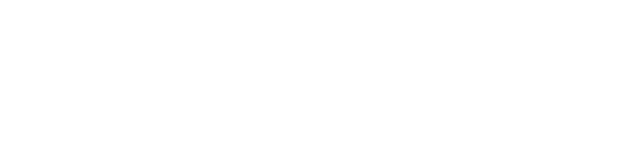
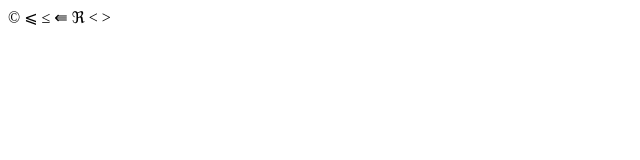
Before and after one commit to Aldoihm/html, a plain HTML site: page clase2/index.html in a window 1280 px wide. Shown: the full height of the page, 0-640 px from the left. Drawn offline with Linux system fonts and the light colour scheme.

Commit message:
Tipos de elementos y entidades

```diff
--- a/clase2/index.html
+++ b/clase2/index.html
@@ -8,5 +8,35 @@
 </head>
 <body>
 
+    <!--
+        TIPOS DE ELEMENTOS HTML
+
+        *Elementos de sección
+        nav, aside, section
+        *Elementos de agrupación
+        figure, main, div
+        *Elementos de título
+        h1, h2, h3
+        *Elementos de texto
+        p, ul, li
+        *Elementos incrutados
+        img, video, audio
+        *Elementos interactivos
+        details
+        *Elementos de tablas
+        table, td, th
+        *Elementos de formularios
+        form, button, input
+        *Metadatos
+     -->
+
+     <!-- Entidades html -->
+     &copy
+     &les;
+     &le;
+     &lAarr;
+     &real;
+     &lt;
+     &gt;
 </body>
 </html>
```
